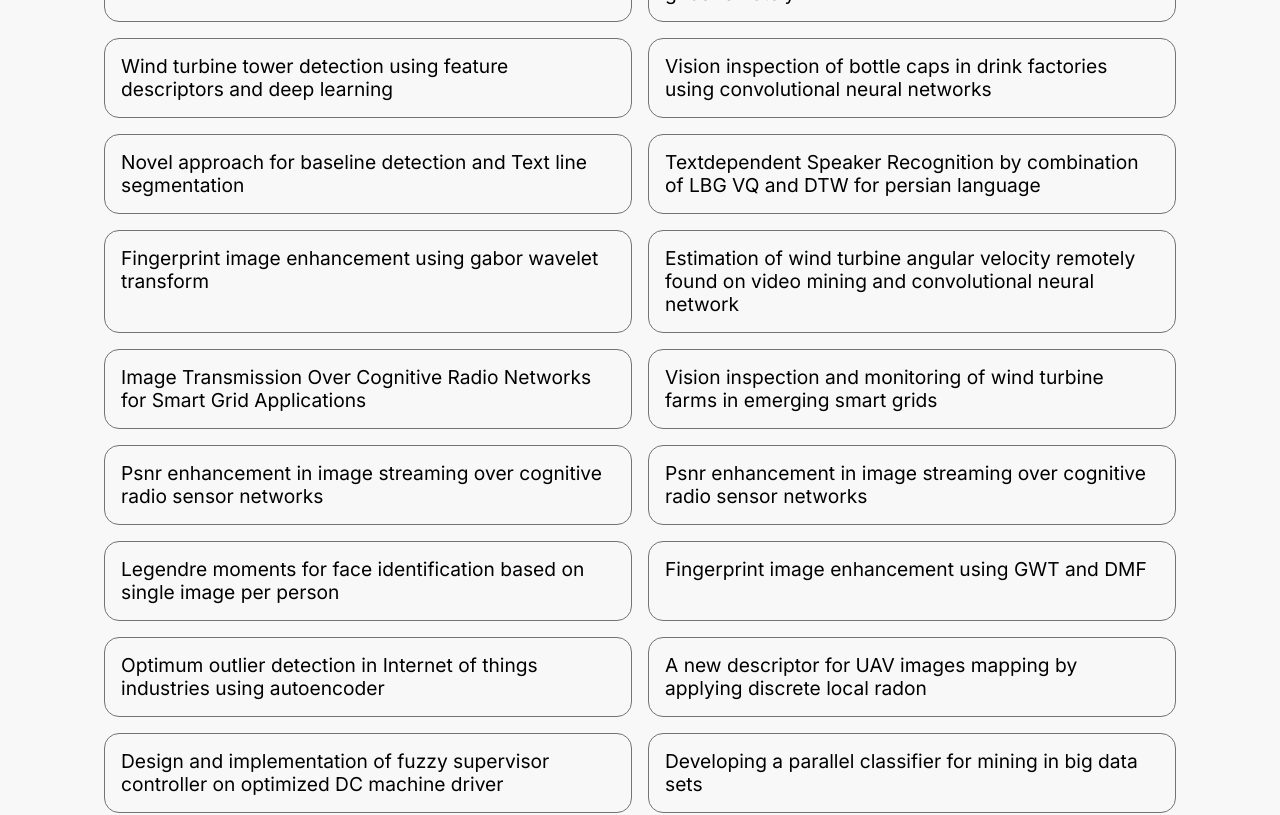
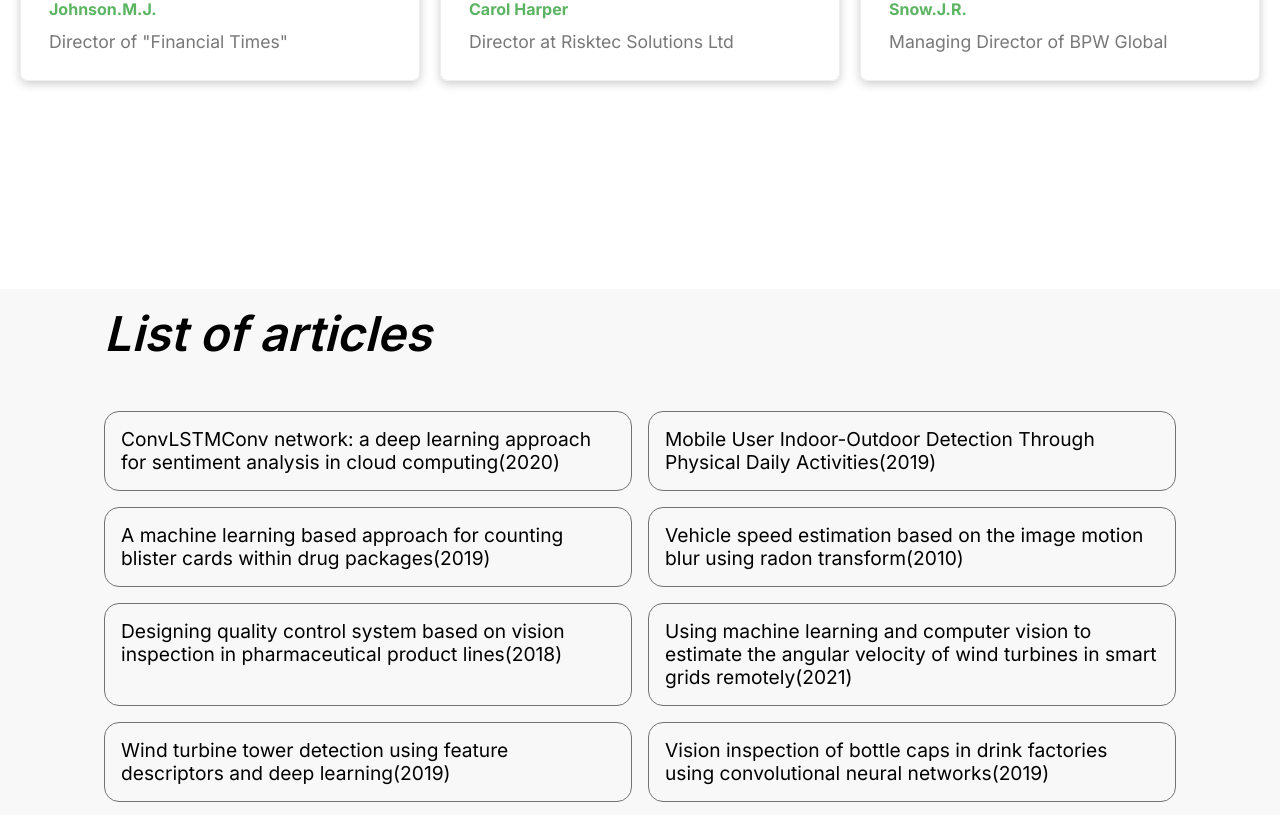
Before and after one commit to itsmahdi62/Ai-lab, a React (Create React App) app: page / in a window 1280 px wide. Shown: the part 2460-3275 px from the top of the page. Built offline with nearby package versions, Linux system fonts and the light colour scheme.

Commit message:
Add correct links for projects

```diff
--- a/src/App.js
+++ b/src/App.js
@@ -3,7 +3,7 @@ import Navbar from "./components/Navbar/Navbar";
 import Banner from "./components/Banner/Banner";
 import About from "./components/About/About";
 import Demo from "./components/Demo/Demo";
-// import Members from "./components/Members/Members";
+import Members from "./components/Members/Members";
 import Footer from "./components/Footer/Footer";
 import Contact from "./components/Contact/Contact";
 function App() {
@@ -12,7 +12,7 @@ function App() {
       <Navbar />
       <Banner />
       <About />
-      {/* <Members /> */}
+      <Members />
       <Demo />
       <Contact />
       <Footer />
--- a/src/components/Demo/Demo.js
+++ b/src/components/Demo/Demo.js
@@ -8,210 +8,206 @@ const Demo = () => {
 
       <div className="px-6 grid grid-cols-1  gap-4 sm:grid-cols-2 ">
         <a
-          href="/citations?view_op=view_citation&amp;hl=en&amp;user=0SXb4EsAAAAJ&amp;citation_for_view=0SXb4EsAAAAJ:5Ul4iDaHHb8C"
+          target="_blank"
+          rel="noopener noreferrer"
+          href="https://scholar.google.com/citations?view_op=view_citation&hl=en&user=0SXb4EsAAAAJ&citation_for_view=0SXb4EsAAAAJ:HE397vMXCloC"
+          class="gsc_a_at">
+          ConvLSTMConv network: a deep learning approach for sentiment analysis
+          in cloud computing(2020)
+        </a>
+        <a
+          href="https://scholar.google.com/citations?view_op=view_citation&hl=en&user=0SXb4EsAAAAJ&citation_for_view=0SXb4EsAAAAJ:5Ul4iDaHHb8C"
           class="gsc_a_at">
           Mobile User Indoor-Outdoor Detection Through Physical Daily
-          Activities(2020)
+          Activities(2019)
         </a>
         <a
-          href="/citations?view_op=view_citation&amp;hl=en&amp;user=0SXb4EsAAAAJ&amp;citation_for_view=0SXb4EsAAAAJ:fQNAKQ3IYiAC"
+          href="https://scholar.google.com/citations?view_op=view_citation&hl=en&user=0SXb4EsAAAAJ&citation_for_view=0SXb4EsAAAAJ:fQNAKQ3IYiAC"
           class="gsc_a_at">
           A machine learning based approach for counting blister cards within
-          drug packages
+          drug packages(2019)
         </a>
         <a
-          href="/citations?view_op=view_citation&amp;hl=en&amp;user=0SXb4EsAAAAJ&amp;citation_for_view=0SXb4EsAAAAJ:738O_yMBCRsC"
+          href="https://scholar.google.com/citations?view_op=view_citation&hl=en&user=0SXb4EsAAAAJ&citation_for_view=0SXb4EsAAAAJ:738O_yMBCRsC"
           class="gsc_a_at">
           Vehicle speed estimation based on the image motion blur using radon
-          transform
+          transform(2010)
         </a>
         <a
-          href="/citations?view_op=view_citation&amp;hl=en&amp;user=0SXb4EsAAAAJ&amp;citation_for_view=0SXb4EsAAAAJ:738O_yMBCRsC"
+          href="https://scholar.google.com/citations?view_op=view_citation&hl=en&user=0SXb4EsAAAAJ&citation_for_view=0SXb4EsAAAAJ:tOudhMTPpwUC"
           class="gsc_a_at">
-          Vehicle speed estimation based on the image motion blur using radon
-          transform
+          Designing quality control system based on vision inspection in
+          pharmaceutical product lines(2018)
         </a>
         <a
-          href="/citations?view_op=view_citation&amp;hl=en&amp;user=0SXb4EsAAAAJ&amp;citation_for_view=0SXb4EsAAAAJ:tOudhMTPpwUC"
+          href="https://scholar.google.com/citations?view_op=view_citation&hl=en&user=0SXb4EsAAAAJ&citation_for_view=0SXb4EsAAAAJ:AXPGKjj_ei8C"
           class="gsc_a_at">
-          Designing quality control system based on vision inspection in
-          pharmaceutical product lines
+          Using machine learning and computer vision to estimate the angular
+          velocity of wind turbines in smart grids remotely(2021)
         </a>
         <a
-          href="/citations?view_op=view_citation&amp;hl=en&amp;user=0SXb4EsAAAAJ&amp;citation_for_view=0SXb4EsAAAAJ:AXPGKjj_ei8C"
+          href="https://scholar.google.com/citations?view_op=view_citation&hl=en&user=0SXb4EsAAAAJ&citation_for_view=0SXb4EsAAAAJ:kRWSkSYxWN8C"
           class="gsc_a_at">
-          Using machine learning and computer vision to estimate the angular
-          velocity of wind turbines in smart grids remotely
+          Wind turbine tower detection using feature descriptors and deep
+          learning(2019)
         </a>
         <a
-          href="/citations?view_op=view_citation&amp;hl=en&amp;user=0SXb4EsAAAAJ&amp;citation_for_view=0SXb4EsAAAAJ:kRWSkSYxWN8C"
+          href="https://scholar.google.com/citations?view_op=view_citation&hl=en&user=0SXb4EsAAAAJ&citation_for_view=0SXb4EsAAAAJ:V3AGJWp-ZtQC"
           class="gsc_a_at">
-          Wind turbine tower detection using feature descriptors and deep
-          learning
+          Vision inspection of bottle caps in drink factories using
+          convolutional neural networks(2019)
         </a>
         <a
-          href="/citations?view_op=view_citation&amp;hl=en&amp;user=0SXb4EsAAAAJ&amp;citation_for_view=0SXb4EsAAAAJ:V3AGJWp-ZtQC"
+          href="https://scholar.google.com/citations?view_op=view_citation&hl=en&user=0SXb4EsAAAAJ&citation_for_view=0SXb4EsAAAAJ:d1gkVwhDpl0C"
           class="gsc_a_at">
-          Vision inspection of bottle caps in drink factories using
-          convolutional neural networks
+          Novel approach for baseline detection and Text line segmentation(2012)
         </a>
         <a
-          href="/citations?view_op=view_citation&amp;hl=en&amp;user=0SXb4EsAAAAJ&amp;citation_for_view=0SXb4EsAAAAJ:d1gkVwhDpl0C"
+          href="https://scholar.google.com/citations?view_op=view_citation&hl=en&user=0SXb4EsAAAAJ&citation_for_view=0SXb4EsAAAAJ:u-x6o8ySG0sC"
           class="gsc_a_at">
-          Novel approach for baseline detection and Text line segmentation
+          Textdependent Speaker Recognition by combination of LBG VQ and DTW for
+          persian language(2012)
         </a>
         <a
-          href="/citations?view_op=view_citation&amp;hl=en&amp;user=0SXb4EsAAAAJ&amp;citation_for_view=0SXb4EsAAAAJ:u-x6o8ySG0sC"
+          href="https://scholar.google.com/citations?view_op=view_citation&hl=en&user=0SXb4EsAAAAJ&citation_for_view=0SXb4EsAAAAJ:UeHWp8X0CEIC"
           class="gsc_a_at">
-          Textdependent Speaker Recognition by combination of LBG VQ and DTW for
-          persian language
+          Fingerprint image enhancement using gabor wavelet transform(2010)
         </a>
         <a
-          href="/citations?view_op=view_citation&amp;hl=en&amp;user=0SXb4EsAAAAJ&amp;citation_for_view=0SXb4EsAAAAJ:UeHWp8X0CEIC"
+          href="https://scholar.google.com/citations?view_op=view_citation&hl=en&user=0SXb4EsAAAAJ&citation_for_view=0SXb4EsAAAAJ:t6usbXjVLHcC"
           class="gsc_a_at">
-          Fingerprint image enhancement using gabor wavelet transform
+          Estimation of wind turbine angular velocity remotely found on video
+          mining and convolutional neural network(2020)
         </a>
         <a
-          href="/citations?view_op=view_citation&amp;hl=en&amp;user=0SXb4EsAAAAJ&amp;citation_for_view=0SXb4EsAAAAJ:t6usbXjVLHcC"
+          href="https://scholar.google.com/citations?view_op=view_citation&hl=en&user=0SXb4EsAAAAJ&citation_for_view=0SXb4EsAAAAJ:q3oQSFYPqjQC"
           class="gsc_a_at">
-          Estimation of wind turbine angular velocity remotely found on video
-          mining and convolutional neural network
+          Image Transmission Over Cognitive Radio Networks for Smart Grid
+          Applications(2019)
         </a>
         <a
-          href="/citations?view_op=view_citation&amp;hl=en&amp;user=0SXb4EsAAAAJ&amp;citation_for_view=0SXb4EsAAAAJ:q3oQSFYPqjQC"
+          href="https://scholar.google.com/citations?view_op=view_citation&hl=en&user=0SXb4EsAAAAJ&citation_for_view=0SXb4EsAAAAJ:WbkHhVStYXYC"
           class="gsc_a_at">
-          Image Transmission Over Cognitive Radio Networks for Smart Grid
-          Applications
+          Vision inspection and monitoring of wind turbine farms in
+          emerging(2018) smart grids(2019)
         </a>
         <a
-          href="/citations?view_op=view_citation&amp;hl=en&amp;user=0SXb4EsAAAAJ&amp;citation_for_view=0SXb4EsAAAAJ:WbkHhVStYXYC"
-          class="gsc_a_at">
-          Vision inspection and monitoring of wind turbine farms in emerging
-          smart grids
-        </a>
-        <a
-          href="/citations?view_op=view_citation&amp;hl=en&amp;user=0SXb4EsAAAAJ&amp;citation_for_view=0SXb4EsAAAAJ:OU6Ihb5iCvQC"
+          href="https://scholar.google.com/citations?view_op=view_citation&hl=en&user=0SXb4EsAAAAJ&citation_for_view=0SXb4EsAAAAJ:OU6Ihb5iCvQC"
           class="gsc_a_at">
           Psnr enhancement in image streaming over cognitive radio sensor
           networks
         </a>
         <a
-          href="/citations?view_op=view_citation&amp;hl=en&amp;user=0SXb4EsAAAAJ&amp;citation_for_view=0SXb4EsAAAAJ:OU6Ihb5iCvQC"
-          class="gsc_a_at">
-          Psnr enhancement in image streaming over cognitive radio sensor
-          networks
-        </a>
-        <a
-          href="/citations?view_op=view_citation&amp;hl=en&amp;user=0SXb4EsAAAAJ&amp;citation_for_view=0SXb4EsAAAAJ:9yKSN-GCB0IC"
+          href="https://scholar.google.com/citations?view_op=view_citation&hl=en&user=0SXb4EsAAAAJ&citation_for_view=0SXb4EsAAAAJ:9yKSN-GCB0IC"
           class="gsc_a_at">
           Legendre moments for face identification based on single image per
           person
         </a>
         <a
-          href="/citations?view_op=view_citation&amp;hl=en&amp;user=0SXb4EsAAAAJ&amp;citation_for_view=0SXb4EsAAAAJ:2osOgNQ5qMEC"
+          href="https://scholar.google.com/citations?view_op=view_citation&hl=en&user=0SXb4EsAAAAJ&citation_for_view=0SXb4EsAAAAJ:2osOgNQ5qMEC"
           class="gsc_a_at">
           Fingerprint image enhancement using GWT and DMF
         </a>
         <a
-          href="/citations?view_op=view_citation&amp;hl=en&amp;user=0SXb4EsAAAAJ&amp;citation_for_view=0SXb4EsAAAAJ:eMMeJKvmdy0C"
+          href="https://scholar.google.com/citations?view_op=view_citation&hl=en&user=0SXb4EsAAAAJ&citation_for_view=0SXb4EsAAAAJ:eMMeJKvmdy0C"
           class="gsc_a_at">
           Optimum outlier detection in Internet of things industries using
           autoencoder
         </a>
         <a
-          href="/citations?view_op=view_citation&amp;hl=en&amp;user=0SXb4EsAAAAJ&amp;citation_for_view=0SXb4EsAAAAJ:B3FOqHPlNUQC"
+          href="https://scholar.google.com/citations?view_op=view_citation&hl=en&user=0SXb4EsAAAAJ&citation_for_view=0SXb4EsAAAAJ:B3FOqHPlNUQC"
           class="gsc_a_at">
           A new descriptor for UAV images mapping by applying discrete local
           radon
         </a>
         <a
-          href="/citations?view_op=view_citation&amp;hl=en&amp;user=0SXb4EsAAAAJ&amp;citation_for_view=0SXb4EsAAAAJ:tS2w5q8j5-wC"
+          href="https://scholar.google.com/citations?view_op=view_citation&hl=en&user=0SXb4EsAAAAJ&citation_for_view=0SXb4EsAAAAJ:tS2w5q8j5-wC"
           class="gsc_a_at">
           Design and implementation of fuzzy supervisor controller on optimized
           DC machine driver
         </a>
         <a
-          href="/citations?view_op=view_citation&amp;hl=en&amp;user=0SXb4EsAAAAJ&amp;cstart=20&amp;pagesize=80&amp;citation_for_view=0SXb4EsAAAAJ:Mojj43d5GZwC"
+          href="https://scholar.google.com/citations?view_op=view_citation&hl=en&user=0SXb4EsAAAAJ&cstart=20&pagesize=80&citation_for_view=0SXb4EsAAAAJ:Mojj43d5GZwC"
           class="gsc_a_at">
           Developing a parallel classifier for mining in big data sets
         </a>
         <a
-          href="/citations?view_op=view_citation&amp;hl=en&amp;user=0SXb4EsAAAAJ&amp;cstart=20&amp;pagesize=80&amp;citation_for_view=0SXb4EsAAAAJ:WA5NYHcadZ8C"
+          href="https://scholar.google.com/citations?view_op=view_citation&hl=en&user=0SXb4EsAAAAJ&cstart=20&pagesize=80&citation_for_view=0SXb4EsAAAAJ:WA5NYHcadZ8C"
           class="gsc_a_at">
           A new anomalous text detection approach using unsupervised methods
         </a>
         <a
-          href="/citations?view_op=view_citation&amp;hl=en&amp;user=0SXb4EsAAAAJ&amp;cstart=20&amp;pagesize=80&amp;citation_for_view=0SXb4EsAAAAJ:N5tVd3kTz84C"
+          href="https://scholar.google.com/citations?view_op=view_citation&hl=en&user=0SXb4EsAAAAJ&cstart=20&pagesize=80&citation_for_view=0SXb4EsAAAAJ:N5tVd3kTz84C"
           class="gsc_a_at">
           A high-accuracy phishing website detection method based on machine
           learning
         </a>
         <a
-          href="/citations?view_op=view_citation&amp;hl=en&amp;user=0SXb4EsAAAAJ&amp;cstart=20&amp;pagesize=80&amp;citation_for_view=0SXb4EsAAAAJ:9vf0nzSNQJEC"
+          href="https://scholar.google.com/citations?view_op=view_citation&hl=en&user=0SXb4EsAAAAJ&cstart=20&pagesize=80&citation_for_view=0SXb4EsAAAAJ:9vf0nzSNQJEC"
           class="gsc_a_at">
           Bitcoin daily close price prediction using optimized grid search
           method
         </a>
         <a
-          href="/citations?view_op=view_citation&amp;hl=en&amp;user=0SXb4EsAAAAJ&amp;cstart=20&amp;pagesize=80&amp;citation_for_view=0SXb4EsAAAAJ:JoZmwDi-zQgC"
+          href="https://scholar.google.com/citations?view_op=view_citation&hl=en&user=0SXb4EsAAAAJ&cstart=20&pagesize=80&citation_for_view=0SXb4EsAAAAJ:JoZmwDi-zQgC"
           class="gsc_a_at">
           A Time-Efficient and Exploratory Algorithm for the Rectangle Packing
           Problem.
         </a>
         <a
-          href="/citations?view_op=view_citation&amp;hl=en&amp;user=0SXb4EsAAAAJ&amp;cstart=20&amp;pagesize=80&amp;citation_for_view=0SXb4EsAAAAJ:dTyEYWd-f8wC"
+          href="https://scholar.google.com/citations?view_op=view_citation&hl=en&user=0SXb4EsAAAAJ&cstart=20&pagesize=80&citation_for_view=0SXb4EsAAAAJ:dTyEYWd-f8wC"
           class="gsc_a_at">
           A Tradeoff Between Accuracy and Speed for K-Means Seed Determination.
         </a>
         <a
-          href="/citations?view_op=view_citation&amp;hl=en&amp;user=0SXb4EsAAAAJ&amp;cstart=20&amp;pagesize=80&amp;citation_for_view=0SXb4EsAAAAJ:5awf1xo2G04C"
+          href="https://scholar.google.com/citations?view_op=view_citation&hl=en&user=0SXb4EsAAAAJ&cstart=20&pagesize=80&citation_for_view=0SXb4EsAAAAJ:5awf1xo2G04C"
           class="gsc_a_at">
           Consensus tracking for a class of fractional-order non-linear
           multi-agent systems via an adaptive dynamic surface controller
         </a>
         <a
-          href="/citations?view_op=view_citation&amp;hl=en&amp;user=0SXb4EsAAAAJ&amp;cstart=20&amp;pagesize=80&amp;citation_for_view=0SXb4EsAAAAJ:LjlpjdlvIbIC"
+          href="https://scholar.google.com/citations?view_op=view_citation&hl=en&user=0SXb4EsAAAAJ&cstart=20&pagesize=80&citation_for_view=0SXb4EsAAAAJ:LjlpjdlvIbIC"
           class="gsc_a_at">
           Radon CLF: A Novel Approach for Skew Detection Using Radon Transform
         </a>
         <a
-          href="/citations?view_op=view_citation&amp;hl=en&amp;user=0SXb4EsAAAAJ&amp;cstart=20&amp;pagesize=80&amp;citation_for_view=0SXb4EsAAAAJ:PR6Y55bgFSsC"
+          href="https://scholar.google.com/citations?view_op=view_citation&hl=en&user=0SXb4EsAAAAJ&cstart=20&pagesize=80&citation_for_view=0SXb4EsAAAAJ:PR6Y55bgFSsC"
           class="gsc_a_at">
           A new weighting scheme for document ranking based on the modified
           word-embedding method
         </a>
         <a
-          href="/citations?view_op=view_citation&amp;hl=en&amp;user=0SXb4EsAAAAJ&amp;cstart=20&amp;pagesize=80&amp;citation_for_view=0SXb4EsAAAAJ:ZuybSZzF8UAC"
+          href="https://scholar.google.com/citations?view_op=view_citation&hl=en&user=0SXb4EsAAAAJ&cstart=20&pagesize=80&citation_for_view=0SXb4EsAAAAJ:ZuybSZzF8UAC"
           class="gsc_a_at">
           Prediction of effective management of electronic banking in the ease
           of transmitting information using data mining techniques
         </a>
         <a
-          href="/citations?view_op=view_citation&amp;hl=en&amp;user=0SXb4EsAAAAJ&amp;cstart=20&amp;pagesize=80&amp;citation_for_view=0SXb4EsAAAAJ:VL0QpB8kHFEC"
+          href="https://scholar.google.com/citations?view_op=view_citation&hl=en&user=0SXb4EsAAAAJ&cstart=20&pagesize=80&citation_for_view=0SXb4EsAAAAJ:VL0QpB8kHFEC"
           class="gsc_a_at">
           Textual outlier detection with an unsupervised method using text
           similarity and density peak
         </a>
         <a
-          href="/citations?view_op=view_citation&amp;hl=en&amp;user=0SXb4EsAAAAJ&amp;cstart=20&amp;pagesize=80&amp;citation_for_view=0SXb4EsAAAAJ:WqliGbK-hY8C"
+          href="https://scholar.google.com/citations?view_op=view_citation&hl=en&user=0SXb4EsAAAAJ&cstart=20&pagesize=80&citation_for_view=0SXb4EsAAAAJ:WqliGbK-hY8C"
           class="gsc_a_at">
           Scientist Clustering-Index: Using Machine Learning Algorithms and
           Google Scholar Information to Cluster Scientists
         </a>
         <a
-          href="/citations?view_op=view_citation&amp;hl=en&amp;user=0SXb4EsAAAAJ&amp;cstart=20&amp;pagesize=80&amp;citation_for_view=0SXb4EsAAAAJ:ye4kPcJQO24C"
+          href="https://scholar.google.com/citations?view_op=view_citation&hl=en&user=0SXb4EsAAAAJ&cstart=20&pagesize=80&citation_for_view=0SXb4EsAAAAJ:ye4kPcJQO24C"
           class="gsc_a_at">
           Review and comparison of image annotation software tools for big
           datasets in computer vision applications
         </a>
         <a
-          href="/citations?view_op=view_citation&amp;hl=en&amp;user=0SXb4EsAAAAJ&amp;cstart=20&amp;pagesize=80&amp;citation_for_view=0SXb4EsAAAAJ:nb7KW1ujOQ8C"
+          href="https://scholar.google.com/citations?view_op=view_citation&hl=en&user=0SXb4EsAAAAJ&cstart=20&pagesize=80&citation_for_view=0SXb4EsAAAAJ:nb7KW1ujOQ8C"
           class="gsc_a_at">
           Analysis of the first European smart grids standards based on SGAM
           architecture
         </a>
         <a
-          href="/citations?view_op=view_citation&amp;hl=en&amp;user=0SXb4EsAAAAJ&amp;cstart=20&amp;pagesize=80&amp;citation_for_view=0SXb4EsAAAAJ:xtRiw3GOFMkC"
+          href="https://scholar.google.com/citations?view_op=view_citation&hl=en&user=0SXb4EsAAAAJ&cstart=20&pagesize=80&citation_for_view=0SXb4EsAAAAJ:xtRiw3GOFMkC"
           class="gsc_a_at">
           Fingerprint Image enhancement in three domains including spatial,
           frequency , and combined spatial-frequency domain and survey the usage
```
Also changed, not shown: src/components/About/About.js (+11 -1 lines).
